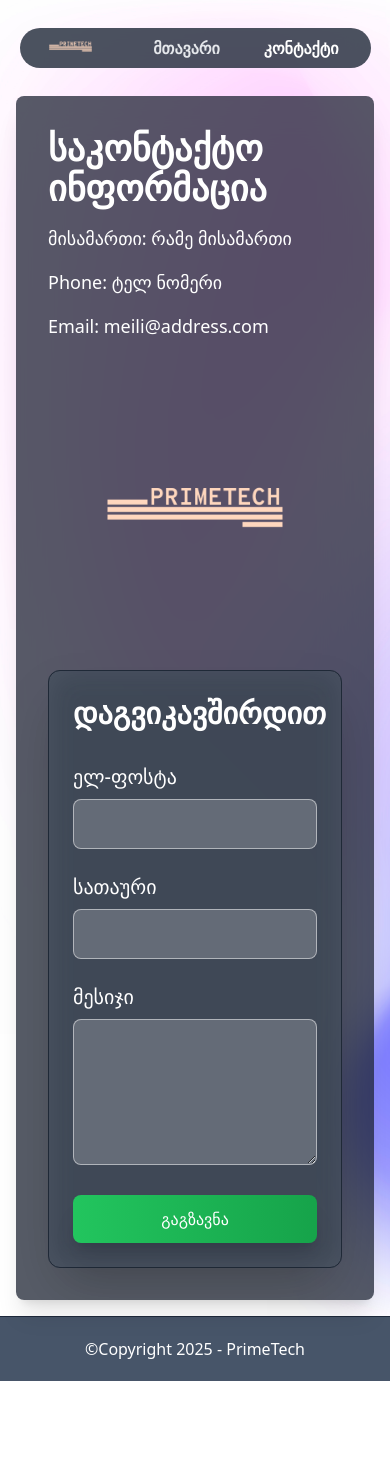
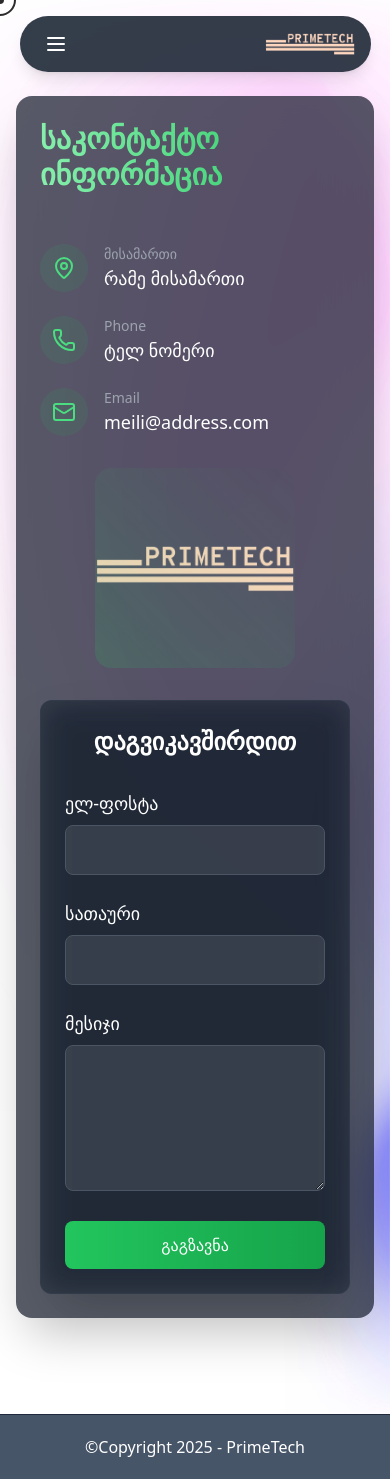
Before and after one commit to RevazSologhashvili/PrimeTech, a Next.js app: page /contact in a window 390 px wide. Before the commit the page ends 1381 px from the top, so only its background shows below. Built offline with nearby package versions, Linux system fonts and the light colour scheme.

Commit message:
Changed some styles, added responsivnes to exisitng pages and components. created custom cursor

```diff
--- a/app/components/Header.tsx
+++ b/app/components/Header.tsx
@@ -3,72 +3,162 @@ import Link from "next/link";
 import React, { useState, useEffect } from "react";
 import { usePathname } from "next/navigation";
 import Image from "next/image";
+import { motion, AnimatePresence } from "framer-motion";
 
 export default function Header() {
   const pathname = usePathname();
   const [isScrolled, setIsScrolled] = useState(false);
+  const [lastScrollY, setLastScrollY] = useState(0);
+  const [isVisible, setIsVisible] = useState(true);
+  const [isMobileMenuOpen, setIsMobileMenuOpen] = useState(false);
 
   const isActive = (path: string) => path === pathname;
+  const isNotMainPage = pathname !== "/";
 
-  // Check scroll position and update state
   useEffect(() => {
     const handleScroll = () => {
-      if (window.scrollY > 550) { // Adjust threshold for scroll detection
+      const currentScrollY = window.scrollY;
+
+      // Hide/show header based on scroll direction
+      if (currentScrollY > lastScrollY && currentScrollY > 200) {
+        setIsVisible(false);
+      } else {
+        setIsVisible(true);
+      }
+
+      // Apply background when scrolled
+      if (currentScrollY > 50) {
         setIsScrolled(true);
       } else {
         setIsScrolled(false);
       }
+
+      setLastScrollY(currentScrollY);
     };
 
-    window.addEventListener("scroll", handleScroll);
+    window.addEventListener("scroll", handleScroll, { passive: true });
+    return () => window.removeEventListener("scroll", handleScroll);
+  }, [lastScrollY]);
 
-    // Cleanup
-    return () => {
-      window.removeEventListener("scroll", handleScroll);
-    };
-  }, []);
-
-  const isNotMainPage = pathname !== "/"; // Check if the page is not the main page
+  const navItems = [
+    { path: "/", label: "მთავარი" },
+    { path: "/contact", label: "კონტაქტი" },
+  ];
 
   return (
-    <div className="fixed w-full top-0 left-0 z-50 my-7">
+    <motion.div
+      className="fixed w-full top-0 left-0 z-50"
+      initial={{ y: 0 }}
+      animate={{
+        y: isVisible ? 0 : -100,
+        transition: { duration: 0.3 },
+      }}
+    >
       <header
-        className={`max-w-[90%] rounded-full flex items-center justify-between text-gray-200 px-5 mx-auto
-          ${isNotMainPage || isScrolled ? "bg-gray-800/80 backdrop-blur-md" : "bg-clip-padding backdrop-filter backdrop-blur-md bg-opacity-50 border border-white/50 border-gray-500"} transition duration-300 ease-in-out`}
+        className={`
+          max-w-[90%] md:max-w-[95%] mx-auto mt-4 rounded-full
+          flex items-center justify-between
+          px-4 md:px-6 py-2 md:py-3
+          transition-all duration-300 ease-in-out
+          ${
+            isNotMainPage || isScrolled
+              ? "bg-gray-800/90 backdrop-blur-md shadow-lg"
+              : "bg-transparent border border-white/20"
+          }
+          ${isScrolled ? "md:py-2 shadow-2xl" : ""}
+        `}
       >
-        <Link href={"/"}>
+        {/* Mobile Menu Button */}
+        <button
+          className="md:hidden p-2 text-white"
+          onClick={() => setIsMobileMenuOpen(!isMobileMenuOpen)}
+        >
+          <svg
+            className="w-6 h-6"
+            fill="none"
+            stroke="currentColor"
+            viewBox="0 0 24 24"
+          >
+            <path
+              strokeLinecap="round"
+              strokeLinejoin="round"
+              strokeWidth={2}
+              d={
+                isMobileMenuOpen
+                  ? "M6 18L18 6M6 6l12 12"
+                  : "M4 6h16M4 12h16M4 18h16"
+              }
+            />
+          </svg>
+        </button>
+
+        {/* Logo */}
+        <Link href="/" className="flex-shrink-0">
           <Image
-            src={"/assets/logo_transparent.png"}
-            width={120}
+            src="/assets/logo_transparent.png"
+            width={90}
             height={100}
             alt="logo"
-            className="aspect-video object-cover"
+
           />
         </Link>
-
-        <nav className="flex-1 ml-10">
-          <ul className="list-none flex items-center gap-5 text-md font-semibold">
-            <li
-              className={`${
-                isActive("/")
-                  ? "bg-white/20 text-white"
-                  : "hover:bg-white/40 hover:text-white"
-              } px-3 py-2 rounded-md text-center transition-colors duration-300`}
-            >
-              <Link href={"/"}>მთავარი</Link>
-            </li>
-            <li
-              className={`${
-                isActive("/contact")
-                  ? "bg-gray/20 text-white"
-                  : "hover:bg-white/40 hover:text-white"
-              } px-3 py-2 rounded-md text-center transition-colors duration-300`}
-            >
-              <Link href={"/contact"}>კონტაქტი</Link>
-            </li>
+        {/* Desktop Navigation */}
+        <nav className="hidden md:block">
+          <ul className="flex items-center gap-4 lg:gap-6 text-sm lg:text-base font-medium">
+            {navItems.map((item) => (
+              <li key={item.path}>
+                <Link
+                  href={item.path}
+                  className={`
+                    px-4 py-2 rounded-full transition-all duration-300
+                    ${
+                      isActive(item.path)
+                        ? "bg-white/20 text-white"
+                        : "text-gray-200 hover:bg-white/10"
+                    }
+                    ${isScrolled ? "hover:bg-white/20" : "hover:bg-white/10"}
+                  `}
+                >
+                  {item.label}
+                </Link>
+              </li>
+            ))}
           </ul>
         </nav>
+
+        {/* Mobile Navigation */}
+        <AnimatePresence>
+          {isMobileMenuOpen && (
+            <motion.div
+              initial={{ opacity: 0, y: -20 }}
+              animate={{ opacity: 1, y: 0 }}
+              exit={{ opacity: 0, y: -20 }}
+              className="absolute top-full left-0 right-0 mt-2 mx-4 p-4 rounded-2xl bg-gray-800/95 backdrop-blur-md md:hidden"
+            >
+              <ul className="flex flex-col gap-2">
+                {navItems.map((item) => (
+                  <li key={item.path}>
+                    <Link
+                      href={item.path}
+                      onClick={() => setIsMobileMenuOpen(false)}
+                      className={`
+                        block px-4 py-2 rounded-lg transition-all duration-300
+                        ${
+                          isActive(item.path)
+                            ? "bg-white/20 text-white"
+                            : "text-gray-200 hover:bg-white/10"
+                        }
+                      `}
+                    >
+                      {item.label}
+                    </Link>
+                  </li>
+                ))}
+              </ul>
+            </motion.div>
+          )}
+        </AnimatePresence>
       </header>
-    </div>
+    </motion.div>
   );
 }
--- a/app/contact/page.tsx
+++ b/app/contact/page.tsx
@@ -1,103 +1,185 @@
-"use client";
-import { sendMail } from "@/app/api/actions";
+"use client"
+import { sendMail } from "../api/actions";
 import React, { useState } from "react";
+import { motion } from "framer-motion";
+import { Mail, Phone, MapPin } from "lucide-react";
 
 export default function Page() {
   const [from, setFrom] = useState("");
   const [subject, setSubject] = useState("");
   const [text, setText] = useState("");
+  const [isSubmitting, setIsSubmitting] = useState(false);
+  const [submitted, setSubmitted] = useState(false);
 
-  const handleSubmit = async (e: React.FormEvent) => {
+  const handleSubmit = async (e) => {
     e.preventDefault();
+    setIsSubmitting(true);
     try {
       await sendMail({ from, to: "rezosologa@gmail.com", subject, text });
-      alert("Email sent successfully!");
+      setSubmitted(true);
       setFrom("");
       setSubject("");
       setText("");
+      setTimeout(() => setSubmitted(false), 3000);
     } catch (error) {
       console.error("Failed to send email:", error);
       alert("Failed to send email.");
     }
+    setIsSubmitting(false);
+  };
+
+  const contactInfo = [
+    { icon: MapPin, text: "რამე მისამართი", label: "მისამართი" },
+    { icon: Phone, text: "ტელ ნომერი", label: "Phone" },
+    { icon: Mail, text: "meili@address.com", label: "Email" }
+  ];
+
+  const containerVariants = {
+    hidden: { opacity: 0 },
+    visible: {
+      opacity: 1,
+      transition: {
+        staggerChildren: 0.1
+      }
+    }
+  };
+
+  const itemVariants = {
+    hidden: { y: 20, opacity: 0 },
+    visible: {
+      y: 0,
+      opacity: 1,
+      transition: {
+        duration: 0.5
+      }
+    }
   };
 
   return (
-    <div className="min-h-screen bg-cover bg-no-repeat bg-center bg-main flex items-center justify-center p-4">
-      <div className="w-full max-w-7xl rounded-lg shadow-xl overflow-hidden backdrop-blur-xl bg-gray-900/70 mt-20 md:mt-26">
-        <div className="grid grid-cols-1 md:grid-cols-2 gap-8 p-8">
-          {/* Left Section with Contact Info */}
-          <div className="text-white flex flex-col justify-center">
-            <h2 className="text-4xl font-extrabold mb-4">საკონტაქტო ინფორმაცია</h2>
-            <p className="text-lg mb-4">მისამართი: რამე მისამართი</p>
-            <p className="text-lg mb-4">Phone: ტელ ნომერი</p>
-            <p className="text-lg mb-4">Email: meili@address.com</p>
+    <div className="min-h-screen bg-cover bg-no-repeat bg-center bg-main flex items-center justify-center p-4 py-24">
+      <motion.div
+        initial="hidden"
+        animate="visible"
+        variants={containerVariants}
+        className="w-full max-w-7xl rounded-2xl shadow-2xl overflow-hidden backdrop-blur-xl bg-gray-900/70"
+      >
+        <div className="grid grid-cols-1 lg:grid-cols-2 gap-8 p-6 md:p-12">
+          {/* Left Section */}
+          <motion.div
+            variants={itemVariants}
+            className="text-white flex flex-col justify-between space-y-8"
+          >
+            <div>
+              <motion.h2
+                variants={itemVariants}
+                className="text-3xl md:text-4xl font-extrabold mb-8 bg-gradient-to-r from-green-300 to-green-500 bg-clip-text text-transparent pb-5"
+              >
+                საკონტაქტო ინფორმაცია
+              </motion.h2>
 
-            <div className="flex justify-center mt-8">
-              <div className="h-[250px] w-[250px] bg-cover bg-center rounded-full bg-[url('/assets/logo_transparent.png')]"></div>
+              <div className="space-y-6">
+                {contactInfo.map((item, index) => (
+                  <motion.div
+                    key={index}
+                    variants={itemVariants}
+                    className="flex items-center space-x-4 text-lg group"
+                  >
+                    <div className="p-3 rounded-full bg-green-500/10 group-hover:bg-green-500/20 transition-all duration-300">
+                      <item.icon className="w-6 h-6 text-green-400" />
+                    </div>
+                    <div>
+                      <p className="text-gray-400 text-sm">{item.label}</p>
+                      <p className="text-white">{item.text}</p>
+                    </div>
+                  </motion.div>
+                ))}
+              </div>
             </div>
-          </div>
 
-          {/* Right Section with Contact Form */}
-          <div className="flex flex-col justify-center bg-gray-600/70 backdrop-blur-lg p-6 rounded-xl shadow-2xl border border-gray-800">
-            <h2 className="text-3xl font-bold text-center text-white mb-8">დაგვიკავშირდით</h2>
+            <motion.div
+              variants={itemVariants}
+              className="flex justify-center mt-8"
+            >
+              <motion.div
+                initial={{ scale: 0.8, opacity: 0 }}
+                animate={{ scale: 1, opacity: 1 }}
+                transition={{ duration: 0.5 }}
+                className="relative h-[200px] w-[200px] md:h-[250px] md:w-[250px]"
+              >
+                <div className="absolute inset-0 bg-[url('/assets/logo_transparent.png')] bg-contain bg-no-repeat bg-center rounded-2xl" />
+                <div className="absolute inset-0 bg-gradient-to-tr from-green-500/20 to-transparent rounded-2xl animate-pulse" />
+              </motion.div>
+            </motion.div>
+          </motion.div>
+
+          {/* Right Section */}
+          <motion.div
+            variants={itemVariants}
+            className="flex flex-col justify-center bg-gray-800/50 backdrop-blur-lg p-6 md:p-8 rounded-xl shadow-2xl border border-gray-700/50"
+          >
+            <motion.h2
+              variants={itemVariants}
+              className="text-2xl md:text-3xl font-bold text-center text-white mb-8"
+            >
+              დაგვიკავშირდით
+            </motion.h2>
 
             <form onSubmit={handleSubmit} className="space-y-6">
-              {/* Email Input */}
-              <div>
-                <label htmlFor="email" className="block text-xl font-medium text-white mb-2">
-                  ელ-ფოსტა
-                </label>
-                <input
-                  type="email"
-                  id="email"
-                  value={from}
-                  onChange={(e) => setFrom(e.target.value)}
-                  className="w-full p-3 bg-white/20 rounded-lg border border-white/50 focus:outline-none focus:ring-2 focus:ring-green-500 text-white"
-                  required
-                />
-              </div>
+              {["email", "subject", "message"].map((field, index) => (
+                <motion.div
+                  key={field}
+                  variants={itemVariants}
+                  custom={index}
+                >
+                  <label
+                    htmlFor={field}
+                    className="block text-lg font-medium text-white mb-2"
+                  >
+                    {field === "email" ? "ელ-ფოსტა" : field === "subject" ? "სათაური" : "მესიჯი"}
+                  </label>
+                  {field === "message" ? (
+                    <textarea
+                      id={field}
+                      value={text}
+                      onChange={(e) => setText(e.target.value)}
+                      className="w-full p-3 bg-white/10 rounded-lg border border-gray-600 focus:border-green-500 focus:ring-2 focus:ring-green-500/50 text-white placeholder-gray-400 transition-all duration-300"
+                      rows={5}
+                      required
+                    />
+                  ) : (
+                    <input
+                      type={field === "email" ? "email" : "text"}
+                      id={field}
+                      value={field === "email" ? from : subject}
+                      onChange={(e) => field === "email" ? setFrom(e.target.value) : setSubject(e.target.value)}
+                      className="w-full p-3 bg-white/10 rounded-lg border border-gray-600 focus:border-green-500 focus:ring-2 focus:ring-green-500/50 text-white placeholder-gray-400 transition-all duration-300"
+                      required
+                    />
+                  )}
+                </motion.div>
+              ))}
 
-              {/* Subject Input */}
-              <div>
-                <label htmlFor="subject" className="block text-xl font-medium text-white mb-2">
-                  სათაური
-                </label>
-                <input
-                  type="text"
-                  id="subject"
-                  value={subject}
-                  onChange={(e) => setSubject(e.target.value)}
-                  className="w-full p-3 bg-white/20 rounded-lg border border-white/50 focus:outline-none focus:ring-2 focus:ring-green-500 text-white"
-                  required
-                />
-              </div>
-
-              {/* Message Input */}
-              <div>
-                <label htmlFor="message" className="block text-xl font-medium text-white mb-2">
-                  მესიჯი
-                </label>
-                <textarea
-                  id="message"
-                  value={text}
-                  onChange={(e) => setText(e.target.value)}
-                  className="w-full p-3 bg-white/20 rounded-lg border border-white/50 focus:outline-none focus:ring-2 focus:ring-green-500 text-white"
-                  rows={5}
-                  required
-                ></textarea>
-              </div>
-
-              {/* Submit Button */}
-              <button
+              <motion.button
+                variants={itemVariants}
                 type="submit"
-                className="w-full py-3 text-white bg-gradient-to-r from-green-500 to-green-600 rounded-lg shadow-xl hover:from-green-600 hover:to-green-700 transition-all ease-in-out active:from-green-400 active:to-green-500"
+                disabled={isSubmitting}
+                className={`
+                  w-full py-3 px-6 text-white rounded-lg
+                  ${isSubmitting ? 'bg-gray-500' : 'bg-gradient-to-r from-green-500 to-green-600'}
+                  transform transition-all duration-300
+                  hover:scale-[1.02] hover:shadow-lg
+                  active:scale-[0.98]
+                  disabled:opacity-70 disabled:cursor-not-allowed
+                `}
+                whileHover={{ scale: 1.02 }}
+                whileTap={{ scale: 0.98 }}
               >
-                გაგზავნა
-              </button>
+                {isSubmitting ? "იგზავნება..." : submitted ? "გაიგზავნა! ✓" : "გაგზავნა"}
+              </motion.button>
             </form>
-          </div>
+          </motion.div>
         </div>
-      </div>
+      </motion.div>
     </div>
   );
 }
--- a/app/globals.css
+++ b/app/globals.css
@@ -1,6 +1,7 @@
 @tailwind base;
 @tailwind components;
 @tailwind utilities;
+
 
 
 .main-min-height {
@@ -29,3 +30,46 @@
       background-position: 0% 0%;
     }
   }
+
+/* Ensure the cursor is properly hidden and custom cursor follows */
+body {
+  cursor: none;
+}
+
+/* Exception for clickable elements */
+a, button, input, textarea, [role="button"] {
+  cursor: none;
+}
+
+/* Hover animation */
+a:hover ~ .cursor,
+button:hover ~ .cursor {
+  transform: scale(1.5);
+}
+
+.topAll {
+  z-index: 9999;
+}
+/* Click animation */
+@keyframes click {
+  0% {
+    transform: scale(1);
+    opacity: 1;
+  }
+  50% {
+    transform: scale(0.9);
+    opacity: 0.8;
+  }
+  100% {
+    transform: scale(1);
+    opacity: 1;
+  }
+}
+/* Optional: Hide the default cursor globally */
+* {
+cursor: none;
+}
+
+a, button {
+  cursor: none;
+}
--- a/app/layout.tsx
+++ b/app/layout.tsx
@@ -1,8 +1,9 @@
 import type { Metadata } from "next";
 import { Geist, Geist_Mono } from "next/font/google";
-import "./globals.css";
+import "./globals.css";  // Ensure this includes the CSS for hiding the default cursor
 import Header from "./components/Header";
 import Footer from "./components/Footer";
+import CustomCursor from "./components/CustomCursor";
 
 const geistSans = Geist({
   variable: "--font-geist-sans",
@@ -31,6 +32,7 @@ export default function RootLayout({
       <body
         className={`${geistSans.variable} ${geistMono.variable} antialiased` + " min-h-screen"}
       >
+        <CustomCursor />
         <Header></Header>
         {children}
         <Footer></Footer>
--- a/package.json
+++ b/package.json
@@ -13,6 +13,8 @@
     "@emotion/styled": "^11.14.0",
     "@mui/icons-material": "^6.4.0",
     "@mui/material": "^6.4.0",
+    "framer-motion": "^12.0.6",
+    "lucide-react": "^0.474.0",
     "next": "15.1.5",
     "nodemailer": "^6.9.16",
     "react": "^19.0.0",
```
Also changed, not shown: app/components/CustomCursor.tsx (added, +67 -0 lines), public/assets/logo_transparent.png, 1 other file (tests, documents, lock files or other folders).
